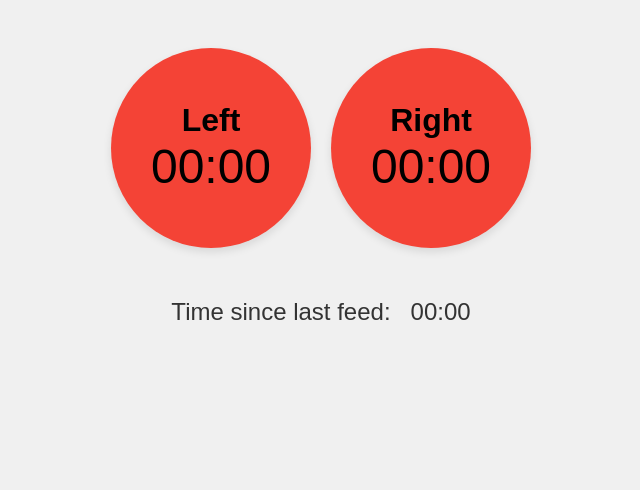
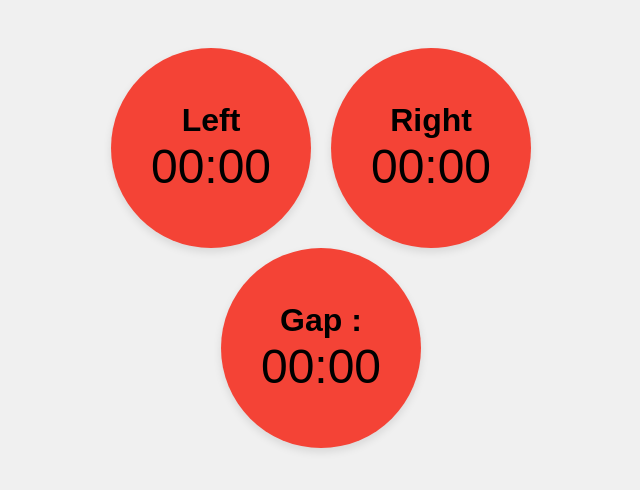
Before and after one commit to jamesramsay100/feed-timer, a React (Vite) app: page / in a window 1280 px wide. Shown: the top 490 px of the page, without its empty margins (319-959 px from the left). Built offline with nearby package versions, Linux system fonts and the light colour scheme.

Commit message:
Fix the gap timer

```diff
--- a/src/App.jsx
+++ b/src/App.jsx
@@ -1,20 +1,14 @@
 import React, { useState, useEffect } from "react";
 import "./App.css";
 
-// A custom hook to format time in mm:ss
 const useFormattedTime = (seconds) => {
-  const [formattedTime, setFormattedTime] = useState("00:00");
-  useEffect(() => {
-    const minutes = Math.floor(seconds / 60);
-    const secondsLeft = seconds % 60;
-    const paddedMinutes = minutes.toString().padStart(2, "0");
-    const paddedSeconds = secondsLeft.toString().padStart(2, "0");
-    setFormattedTime(`${paddedMinutes}:${paddedSeconds}`);
-  }, [seconds]);
-  return formattedTime;
+  const minutes = Math.floor(seconds / 60);
+  const secondsLeft = seconds % 60;
+  const paddedMinutes = minutes.toString().padStart(2, "0");
+  const paddedSeconds = secondsLeft.toString().padStart(2, "0");
+  return `${paddedMinutes}:${paddedSeconds}`;
 };
 
-// A custom hook to get the current time in milliseconds
 const useCurrentTime = () => {
   const [currentTime, setCurrentTime] = useState(Date.now());
   useEffect(() => {
@@ -26,7 +20,23 @@ const useCurrentTime = () => {
   return currentTime;
 };
 
-// A component to render a button with a timer
+const useTimeSinceLastFeed = (lastFeedTime) => {
+  const currentTime = useCurrentTime();
+  const [timeSinceLastFeed, setTimeSinceLastFeed] = useState(0);
+
+  useEffect(() => {
+    if (lastFeedTime) {
+      const interval = setInterval(() => {
+        const elapsedTime = Math.floor((currentTime - lastFeedTime) / 1000);
+        setTimeSinceLastFeed(elapsedTime);
+      }, 1000);
+      return () => clearInterval(interval);
+    }
+  }, [currentTime, lastFeedTime]);
+
+  return timeSinceLastFeed;
+};
+
 const TimerButton = ({ side, active, startTime, totalTime, onClick }) => {
   const currentTime = useCurrentTime();
   const elapsed = active ? Math.floor((currentTime - startTime) / 1000) : 0;
@@ -42,9 +52,19 @@ const TimerButton = ({ side, active, startTime, totalTime, onClick }) => {
   );
 };
 
-// The main component of the app
+const GapTimerButton = ({ active, startTime, totalTime }) => {
+  const currentTime = useCurrentTime();
+  const elapsed = active ? Math.floor((currentTime - startTime) / 1000) : 0;
+  const formattedTime = useFormattedTime(totalTime + elapsed);
+  return (
+    <button className={`timer-button ${active ? "active" : ""}`}>
+      <div className="side">Gap :</div>
+      <div className="time">{formattedTime}</div>
+    </button>
+  );
+};
+
 const App = () => {
-  // The state variables for the left and right buttons
   const [leftActive, setLeftActive] = useState(false);
   const [leftStartTime, setLeftStartTime] = useState(0);
   const [leftTotalTime, setLeftTotalTime] = useState(0);
@@ -53,61 +73,61 @@ const App = () => {
   const [rightStartTime, setRightStartTime] = useState(0);
   const [rightTotalTime, setRightTotalTime] = useState(0);
 
-  // The state variable for the last feed time
+  const [gapActive, setGapActive] = useState(false);
+  const [gapStartTime, setGapStartTime] = useState(0);
+  const [gapTotalTime, setGapTotalTime] = useState(0);
+
   const [lastFeedTime, setLastFeedTime] = useState(null);
+  const timeSinceLastFeed = useTimeSinceLastFeed(lastFeedTime);
 
-  // The handler for the left button click
   const handleLeftClick = () => {
     const currentTime = Date.now();
     if (leftActive) {
-      // Stop the left timer and update the total time
+      // stopping LH
       setLeftActive(false);
       setLeftTotalTime(
-        (prev) => prev + Math.floor((currentTime - leftStartTime) / 1000)
+        (prev) => prev + Math.floor((currentTime - leftStartTime) / 1000),
       );
+      setGapActive(true);
+      setGapStartTime(currentTime);
     } else {
-      // Start the left timer and stop the right timer if active
+      setGapActive(false);
+      setGapTotalTime(0);
       setLeftActive(true);
       setLeftStartTime(currentTime);
       if (rightActive) {
         setRightActive(false);
         setRightTotalTime(
-          (prev) => prev + Math.floor((currentTime - rightStartTime) / 1000)
+          (prev) => prev + Math.floor((currentTime - rightStartTime) / 1000),
         );
       }
-      // Update the last feed time
       setLastFeedTime(currentTime);
     }
   };
 
-  // The handler for the right button click
   const handleRightClick = () => {
     const currentTime = Date.now();
     if (rightActive) {
-      // Stop the right timer and update the total time
       setRightActive(false);
       setRightTotalTime(
-        (prev) => prev + Math.floor((currentTime - rightStartTime) / 1000)
+        (prev) => prev + Math.floor((currentTime - rightStartTime) / 1000),
       );
+      setGapActive(true);
+      setGapStartTime(currentTime);
     } else {
-      // Start the right timer and stop the left timer if active
+      setGapActive(false);
+      setGapTotalTime(0);
       setRightActive(true);
       setRightStartTime(currentTime);
       if (leftActive) {
         setLeftActive(false);
         setLeftTotalTime(
-          (prev) => prev + Math.floor((currentTime - leftStartTime) / 1000)
+          (prev) => prev + Math.floor((currentTime - leftStartTime) / 1000),
         );
       }
-      // Update the last feed time
       setLastFeedTime(currentTime);
     }
   };
-
-  // The formatted time since last feed
-  const timeSinceLastFeed = useFormattedTime(
-    lastFeedTime ? Math.floor((Date.now() - lastFeedTime) / 1000) : 0
-  );
 
   return (
     <div className="app">
@@ -127,10 +147,11 @@ const App = () => {
           onClick={handleRightClick}
         />
       </div>
-      <div className="last-feed">
-        <span>Time since last feed:</span>
-        <span>{timeSinceLastFeed}</span>
-      </div>
+      <GapTimerButton
+        active={gapActive}
+        startTime={gapStartTime}
+        totalTime={gapTotalTime}
+      />
     </div>
   );
 };
```
